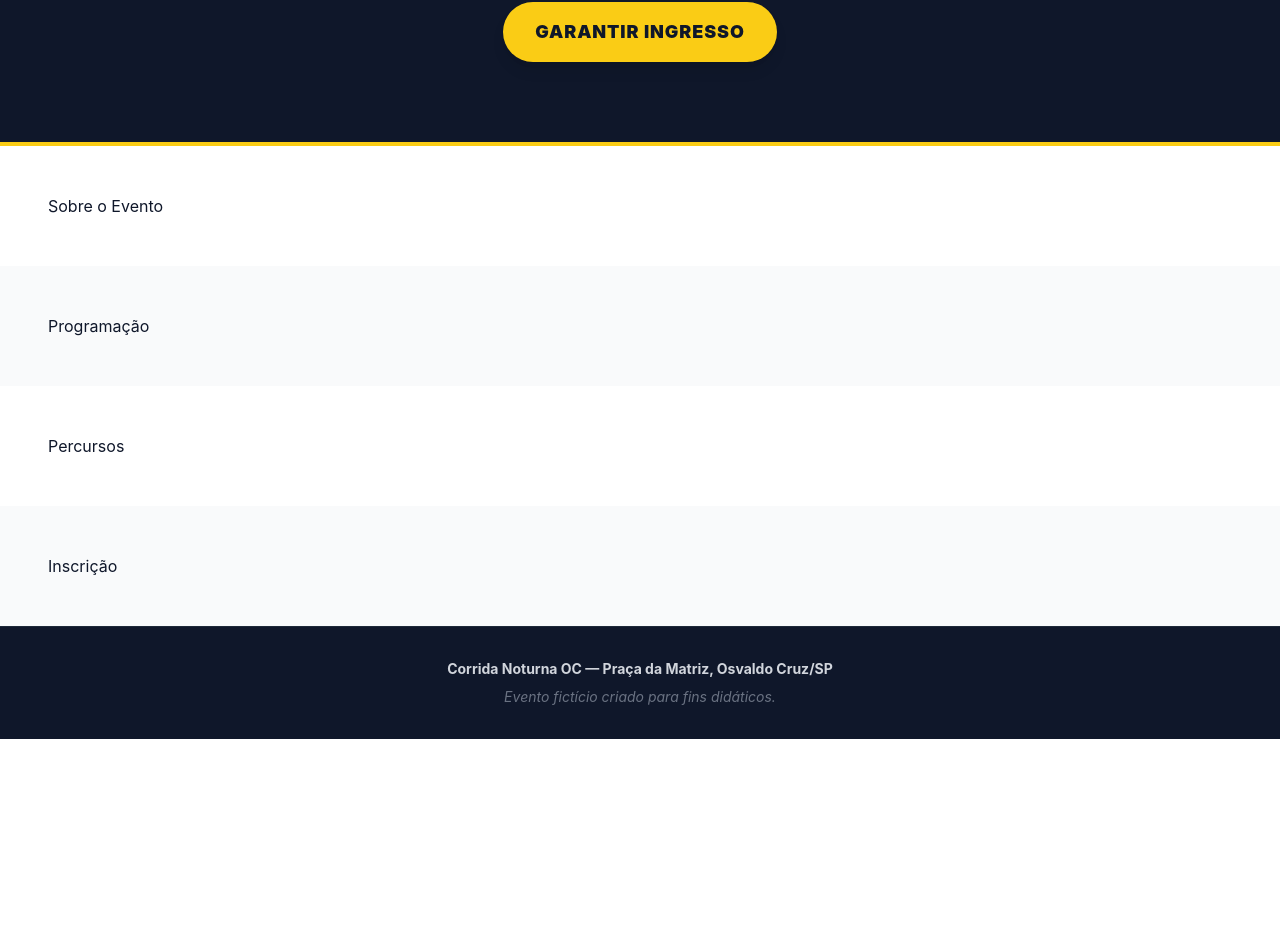
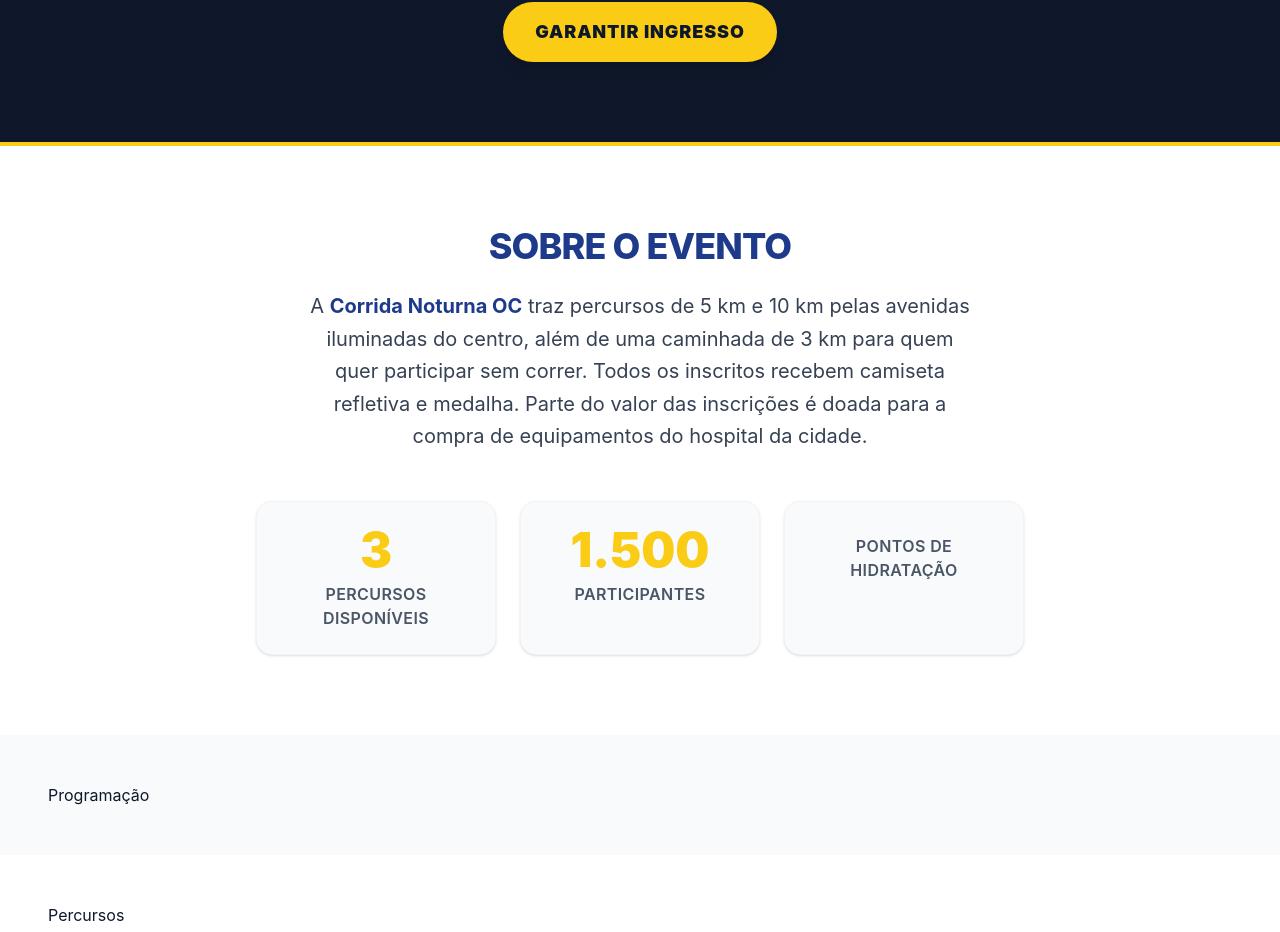
Before and after one commit to Isaa-moraes/lp-evento-isadora, a React (Vite) app: page / in a window 1280 px wide. Shown: the part 431-1363 px from the top of the page. Before the commit the page ends 1170 px from the top, so only its background shows below. Built offline with nearby package versions, Linux system fonts and the light colour scheme.

Commit message:
Etapa 4 (Parte B): Seção Sobre concluída com renderização por map

```diff
--- a/src/components/Sobre.jsx
+++ b/src/components/Sobre.jsx
@@ -1,8 +1,40 @@
+import { destaquesSobre } from '../data/evento'
+
 function Sobre() {
   return (
-    <section id="sobre" className="p-12 bg-white text-escura">
-      <h2>Sobre o Evento</h2>
+    <section id="sobre" className="py-20 px-4 bg-white text-escura">
+      <div className="max-w-4xl mx-auto text-center">
+        {/* Título da Seção */}
+        <h2 className="text-3xl sm:text-4xl font-extrabold uppercase tracking-tight text-primaria mb-6">
+          Sobre o Evento
+        </h2>
+
+        {/* Texto descritivo adaptado do briefing */}
+        <p className="text-base sm:text-xl text-gray-700 leading-relaxed max-w-2xl mx-auto">
+          A <span className="font-bold text-primaria">Corrida Noturna OC</span> traz percursos de 5 km e 10 km pelas avenidas iluminadas do centro, além de uma caminhada de 3 km para quem quer participar sem correr. Todos os inscritos recebem camiseta refletiva e medalha. Parte do valor das inscrições é doada para a compra de equipamentos do hospital da cidade.
+        </p>
+
+        {/* Grid de Destaques usando map */}
+        <div className="mt-12 grid gap-6 sm:grid-cols-3 max-w-3xl mx-auto">
+          {destaquesSobre.map((item) => (
+            <div
+              key={item.id}
+              className="p-6 rounded-2xl bg-gray-50 border border-gray-100 shadow-sm transition-all hover:shadow-md"
+            >
+              {/* Número ou Quantidade */}
+              <span className="block text-4xl sm:text-5xl font-black text-destaque">
+                {item.quantidade}
+              </span>
+              {/* Descrição do Destaque */}
+              <span className="block mt-2 text-sm sm:text-base font-semibold text-gray-600 uppercase tracking-wide">
+                {item.descricao}
+              </span>
+            </div>
+          ))}
+        </div>
+      </div>
     </section>
   )
 }
+
 export default Sobre
```
